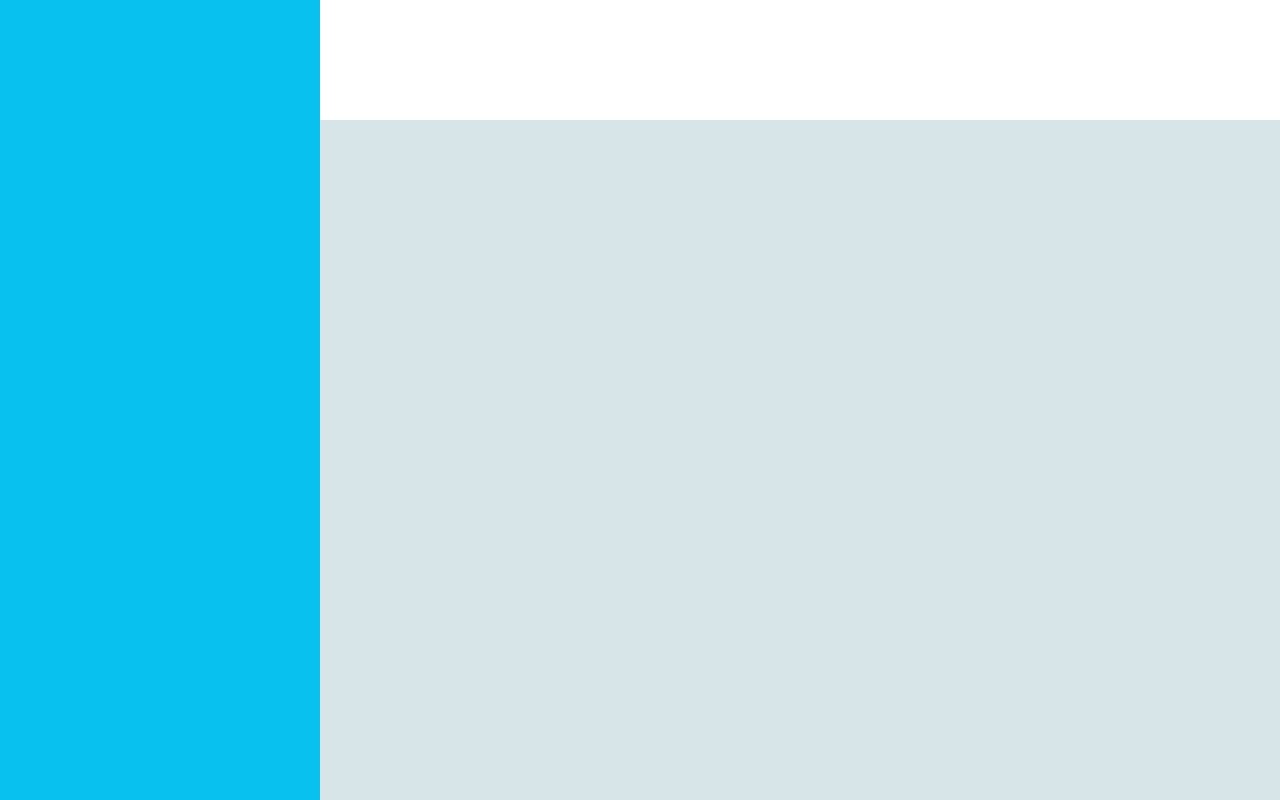
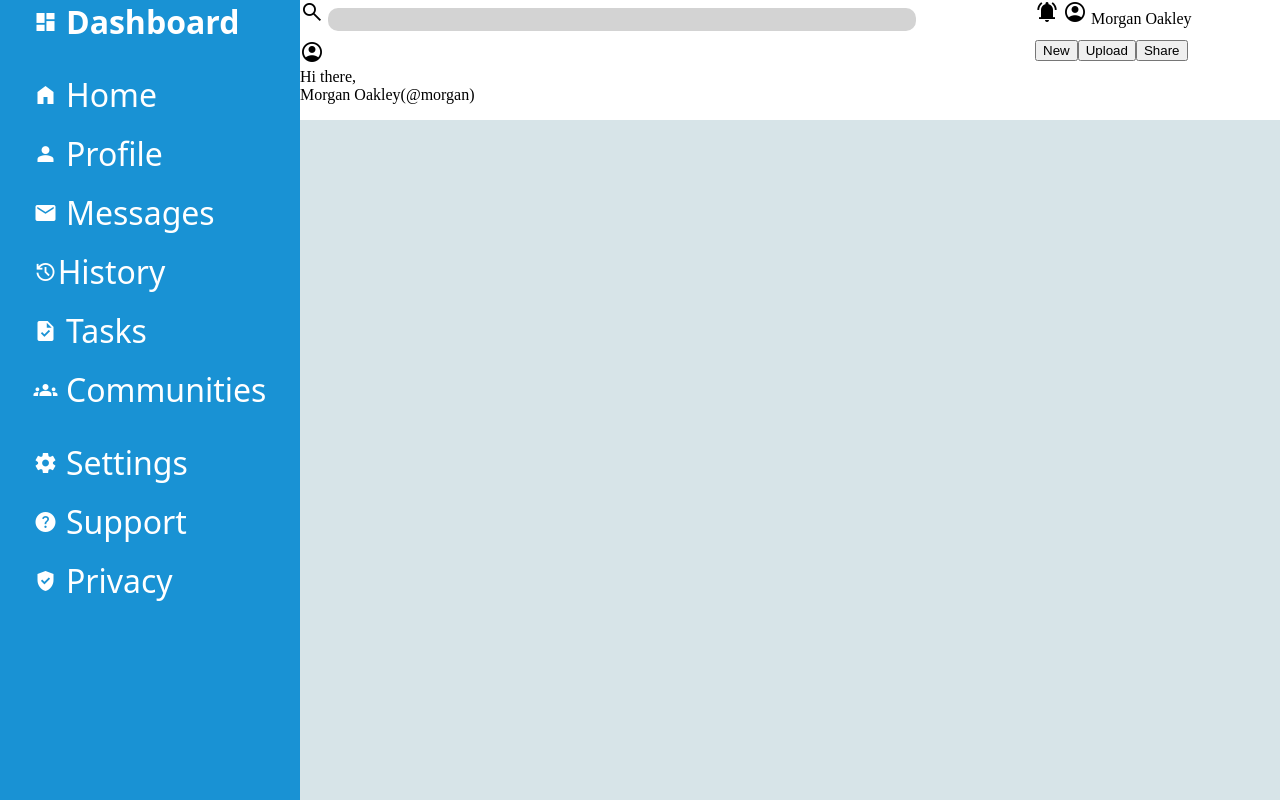
Before and after one commit to LGDKS/admin-dashboard, a plain HTML site: page index.html in a window 1280 px wide. Drawn offline with nearby package versions, Linux system fonts and the light colour scheme.

Commit message:
finish sidebar

```diff
--- a/index.html
+++ b/index.html
@@ -5,11 +5,76 @@
     <meta name="viewport" content="width=device-width, initial-scale=1.0" />
     <title>Admin Dashboard Project</title>
     <link rel="stylesheet" href="styles.css" />
+    <link
+      rel="stylesheet"
+      href="https://fonts.googleapis.com/css2?family=Material+Symbols+Outlined:opsz,wght,FILL,GRAD@20..48,100..700,0..1,-50..200"
+    />
   </head>
   <body>
     <div class="container">
-      <div class="sidebar"></div>
-      <div class="header"></div>
+      <div class="sidebar">
+        <div class="logo">
+          <a class="dashboard" href="#"
+            ><span class="material-symbols-outlined"> dashboard </span>
+            Dashboard</a
+          >
+        </div>
+
+        <div class="first-menu">
+          <a class="home" href="#"
+            ><span class="material-symbols-outlined"> home </span> Home</a
+          >
+
+          <a class="profile" href="#"
+            ><span class="material-symbols-outlined"> person </span> Profile</a
+          >
+          <a class="messages" href="#"
+            ><span class="material-symbols-outlined"> mail </span> Messages</a
+          ><a class="history" href="#"
+            ><span class="material-symbols-outlined"> history </span>History</a
+          >
+          <a class="tasks" href="#"
+            ><span class="material-symbols-outlined"> task </span> Tasks</a
+          ><a class="communities" href="#"
+            ><span class="material-symbols-outlined"> groups </span>
+            Communities</a
+          >
+        </div>
+
+        <div class="second-menu">
+          <a class="settings" href="#"
+            ><span class="material-symbols-outlined"> settings </span>
+            Settings</a
+          ><a class="support" href="#"
+            ><span class="material-symbols-outlined"> help </span> Support</a
+          ><a class="privacy" href="#"
+            ><span class="material-symbols-outlined"> verified_user </span>
+            Privacy</a
+          >
+        </div>
+      </div>
+
+      <div class="header">
+        <div class="1">
+          <label for="search"
+            ><span class="material-symbols-outlined"> search </span></label
+          >
+          <input type="search" name="search" id="search" />
+        </div>
+        <div class="2">
+          <span class="material-symbols-outlined"> notifications_active </span>
+          <span class="material-symbols-outlined"> account_circle </span>
+          <span>Morgan Oakley</span>
+        </div>
+        <div class="3">
+          <span class="material-symbols-outlined"> account_circle </span>
+          <p>Hi there,</p>
+          <p>Morgan Oakley(@morgan)</p>
+        </div>
+        <div class="4">
+          <button>New</button><button>Upload</button><button>Share</button>
+        </div>
+      </div>
       <div class="main-content"></div>
     </div>
   </body>
--- a/styles.css
+++ b/styles.css
@@ -2,21 +2,96 @@
   margin: 0;
 }
 
+.material-symbols-outlined {
+  font-variation-settings: 'FILL' 1, 'wght' 400, 'GRAD' 0, 'opsz' 32;
+}
+
+.sidebar .material-symbols-outlined {
+  color: #fff;
+}
 .container {
   height: 100vh;
   display: grid;
-  grid-template-columns: 1fr 3fr;
+  grid-template-columns: 300px 1fr;
   grid-template-rows: 15% 1fr;
-  grid-template-areas: 'sidebar header' 'sidebar main';
+  grid-template-areas:
+    'sidebar header'
+    'sidebar main';
 }
 
 .sidebar {
   grid-area: sidebar;
-  background-color: #09c1ef;
+  background-color: #1992d4;
+
+  display: grid;
+  gap: 30px;
+  align-content: start;
+  align-items: start;
+  justify-content: center;
+}
+
+.logo,
+.first-menu,
+.second-menu {
+  display: grid;
+  justify-items: start;
+  grid-row-gap: 1rem;
+}
+
+.logo a {
+  font-weight: 600;
+}
+.sidebar a,
+.sidebar p,
+.sidebar logo {
+  color: #fff;
+  font-family: system-ui, -apple-system, BlinkMacSystemFont, 'Segoe UI', Roboto,
+    Oxygen, Ubuntu, Cantarell, 'Open Sans', 'Helvetica Neue', sans-serif;
+  font-size: 2rem;
+  text-align: center;
+}
+
+.sidebar a {
+  text-decoration: none;
+  display: block;
+}
+.sidebar a:hover {
+  /* font-size: 1.9rem;    centring screwed on widest unit
+  line-height: 2.3rem;
+  font-weight: 700; */
+  text-shadow: 1px 1px 1px darkblue;
+}
+
+.sidebar a:active {
+  transform: scale(0.9);
+}
+
+.logo {
+  display: grid;
+  grid-auto-flow: column;
+  gap: 5px;
 }
 
 .header {
   grid-area: header;
+  display: grid;
+  grid-template: 1fr 2fr / 3fr 1fr;
+}
+
+/*TODO border none when active*/
+input {
+  appearance: none;
+  border: none;
+  border-radius: 10px;
+  background-color: lightgray;
+  height: 1.4rem;
+  width: 80%;
+}
+
+input:active,
+input:focus-within {
+  appearance: none;
+  border: none;
 }
 
 .main-content {
```
